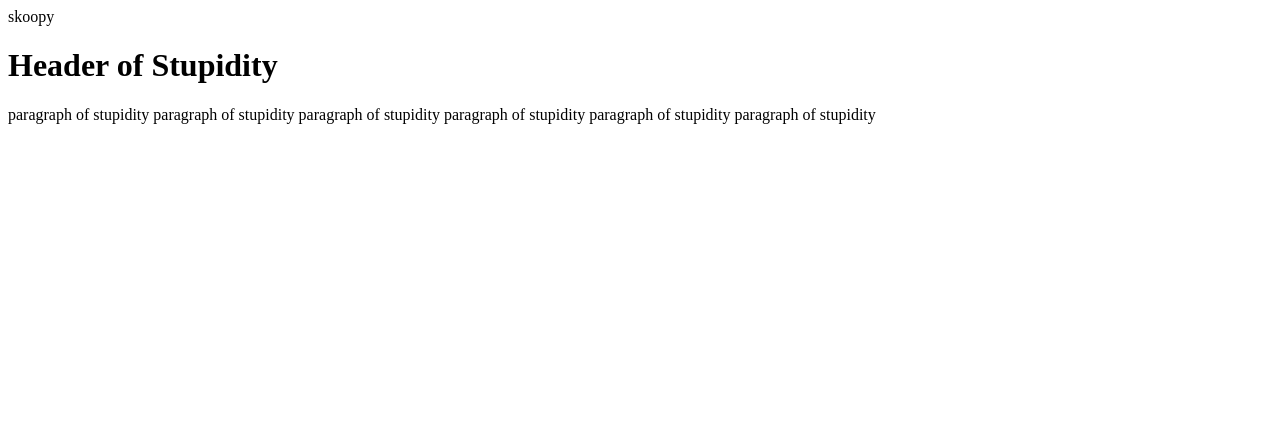
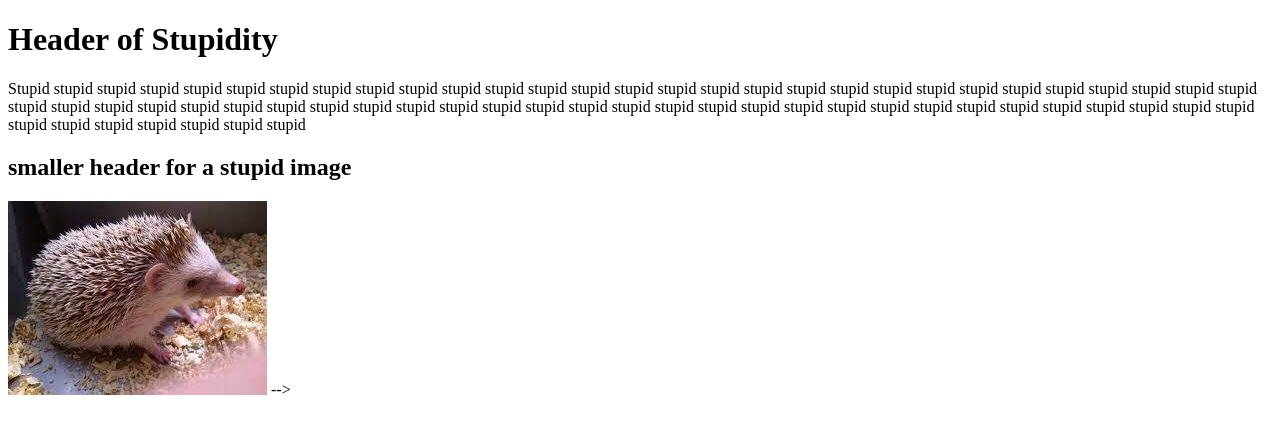
Before and after one commit to littleozz/Website-Sandbox, a plain HTML site: page index.html in a window 1280 px wide. Drawn offline with Linux system fonts and the light colour scheme.

Commit message:
changed stuff

```diff
--- a/index.html
+++ b/index.html
@@ -6,10 +6,13 @@
 </head>
 
 <body>
-    <div>skoopy</div>
     <h1>Header of Stupidity</h1>
-    <p>paragraph of stupidity paragraph of stupidity paragraph of stupidity paragraph of stupidity paragraph of stupidity paragraph of stupidity</p>
-    <scipt src="my-project.js"></scipt>
+    <p>Stupid stupid stupid stupid stupid stupid stupid stupid stupid stupid stupid stupid stupid stupid stupid stupid stupid stupid stupid stupid stupid stupid stupid stupid stupid stupid stupid stupid stupid stupid stupid stupid stupid stupid stupid stupid stupid stupid stupid stupid stupid stupid stupid stupid stupid stupid stupid stupid stupid stupid stupid stupid stupid stupid stupid stupid stupid stupid stupid stupid stupid stupid stupid stupid stupid </p>
+    <h2>smaller header for a stupid image</h2>
+    <img src="image_of_an_idiot.jpg" alt="Stupid boi"
+
+
+    <!-- <scipt src="my-project.js"></scipt> -->
 </body>
 
 </html>
```
Also changed, not shown: image_of_an_idiot.jpg (added).
